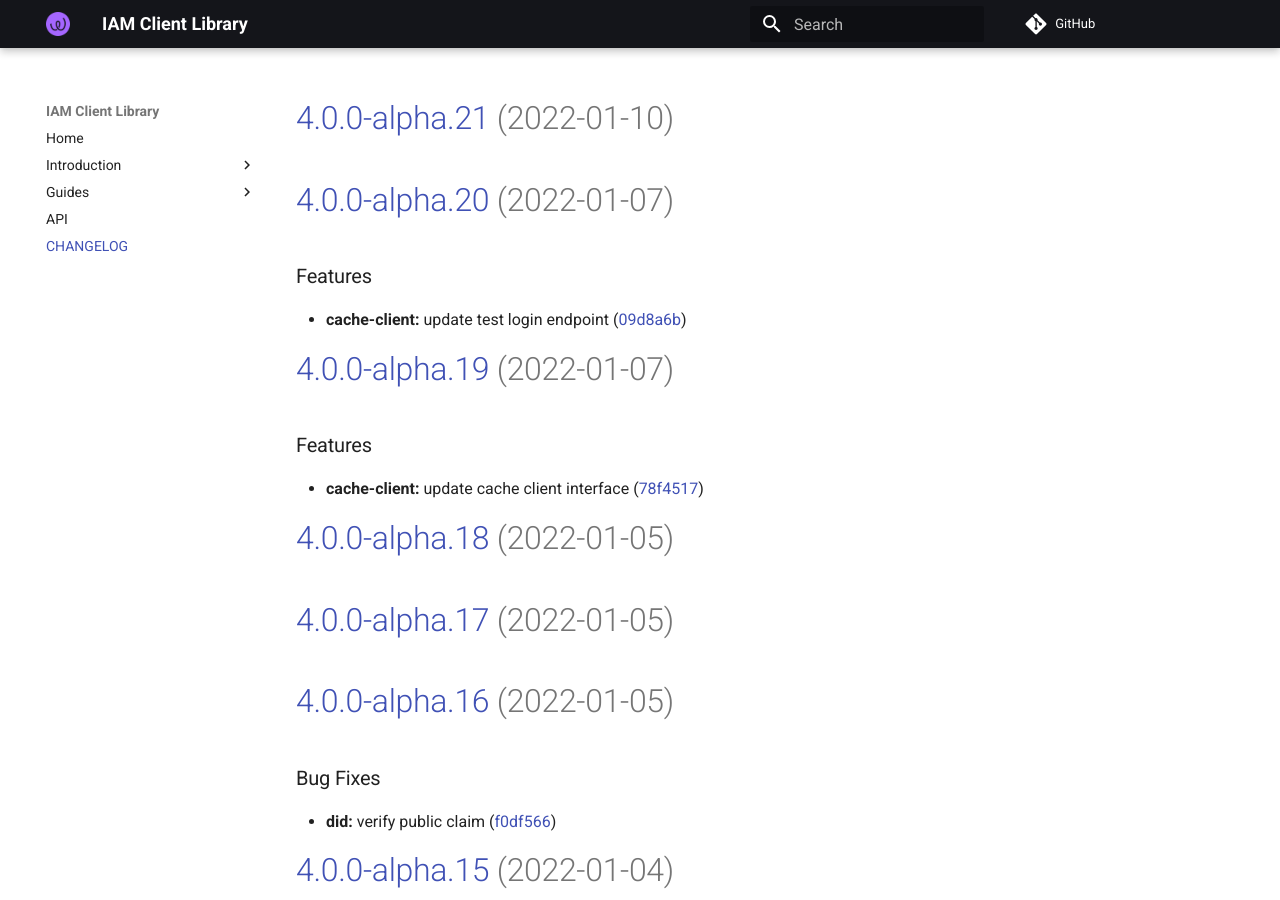
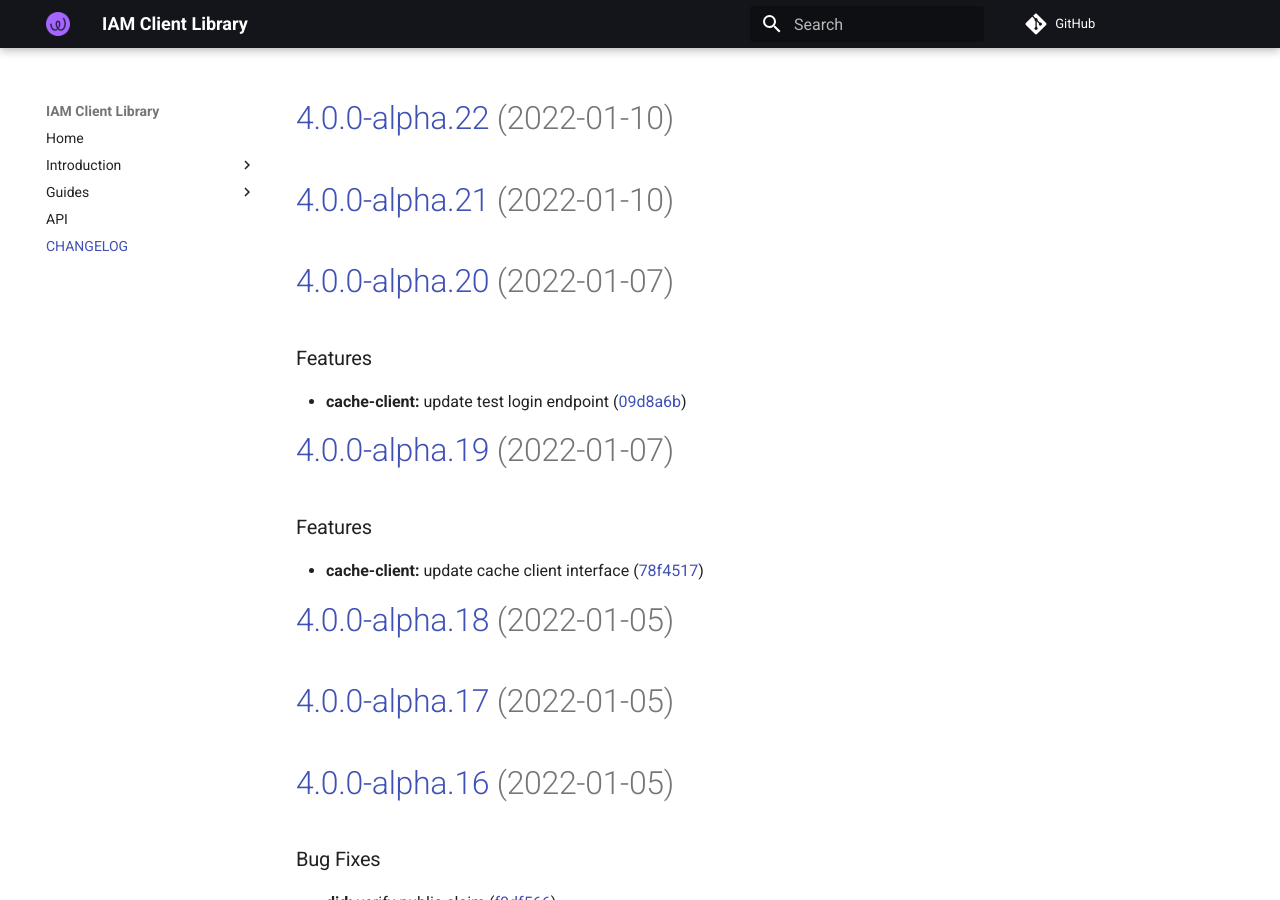
Before and after one commit to energywebfoundation/iam-client-lib, an MkDocs documentation site: the page built from docs/CHANGELOG.md, in a window 1280 px wide and 900 px high. Built offline with MkDocs 1.6.1 and Material for MkDocs 9.7.7, drawn with Linux system fonts in a browser that asks for light colours; comment, search, counter and statistics services are not loaded.

Commit message:
chore(release): 4.0.0-alpha.22 [skip ci]
# [4.0.0-alpha.22](https://github.com/energywebfoundation/iam-client-lib/compare/v4.0.0-alpha.21...v4.0.0-alpha.22) (2022-01-10)

```diff
--- a/docs/CHANGELOG.md
+++ b/docs/CHANGELOG.md
@@ -1,3 +1,5 @@
+# [4.0.0-alpha.22](https://github.com/energywebfoundation/iam-client-lib/compare/v4.0.0-alpha.21...v4.0.0-alpha.22) (2022-01-10)
+
 # [4.0.0-alpha.21](https://github.com/energywebfoundation/iam-client-lib/compare/v4.0.0-alpha.20...v4.0.0-alpha.21) (2022-01-10)
 
 # [4.0.0-alpha.20](https://github.com/energywebfoundation/iam-client-lib/compare/v4.0.0-alpha.19...v4.0.0-alpha.20) (2022-01-07)
--- a/package.json
+++ b/package.json
@@ -1,6 +1,6 @@
 {
     "name": "iam-client-lib",
-    "version": "4.0.0-alpha.21",
+    "version": "4.0.0-alpha.22",
     "description": "Library for Decentralized Identity and Access Management",
     "main": "dist/index.js",
     "module": "dist/index.esm.js",
```
